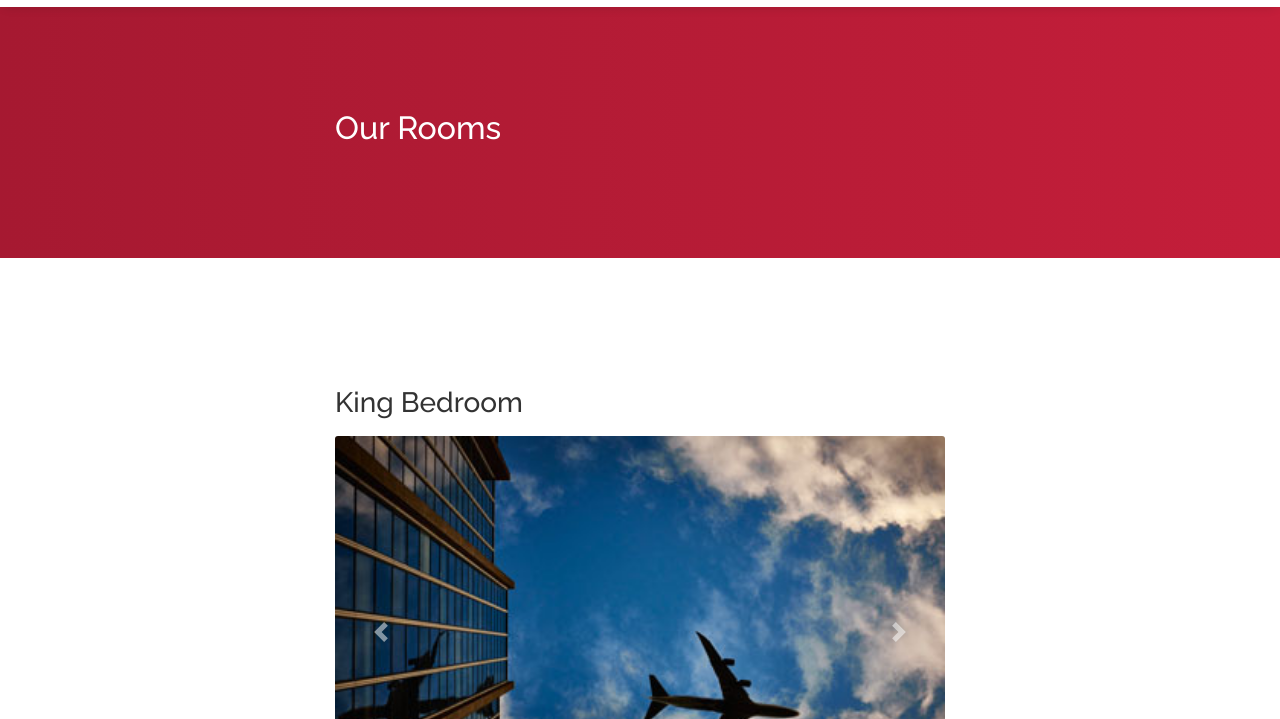
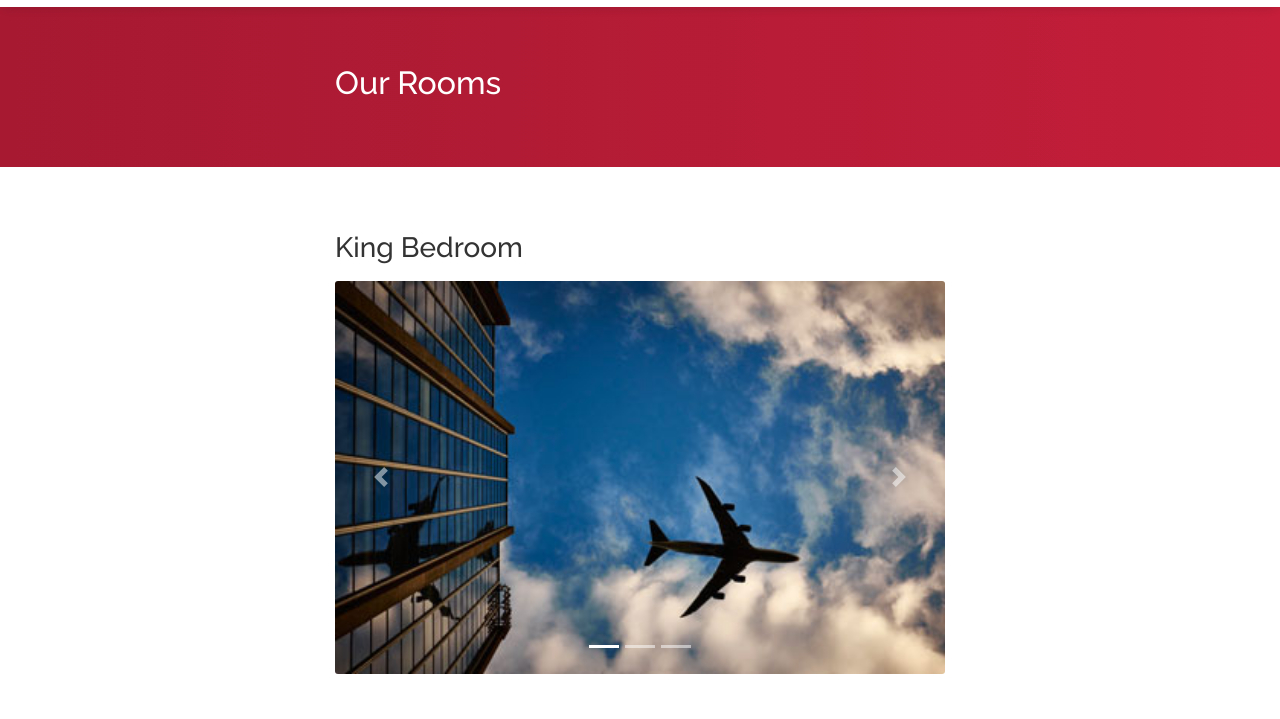
Before and after one commit to monilpatel/RedRoof, a plain HTML site: page routes/rooms.html in a window 1280 px wide. Shown: the part 79-798 px from the top of the page. Drawn offline with Linux system fonts and the light colour scheme.

Commit message:
fix padding on mobile/desktop for container-small, and info-header

```diff
--- a/style/index.css
+++ b/style/index.css
@@ -209,7 +209,11 @@ img {
  }
 
 /* // Large devices (desktops, 992px and up) */
-@media (min-width: 992px) {  }
+@media (min-width: 992px) {
+    .section-small {
+        padding: 5% 10%;
+    }
+ }
 
 /* // Extra large devices (large desktops, 1200px and up) */
 @media (min-width: 1200px) {  }
--- a/style/info.css
+++ b/style/info.css
@@ -11,8 +11,8 @@
     background-image: -webkit-linear-gradient(right, #C41E3A 0%, #A61931 100%);
     /* W3C Markup */
     background-image: linear-gradient(to left, #C41E3A 0%, #A61931 100%);
-    /* height: 30%; */
-    padding: 8%;
+    height: 20%;
+    padding: 1em;
     margin-top: 86px;
 }
 
```
